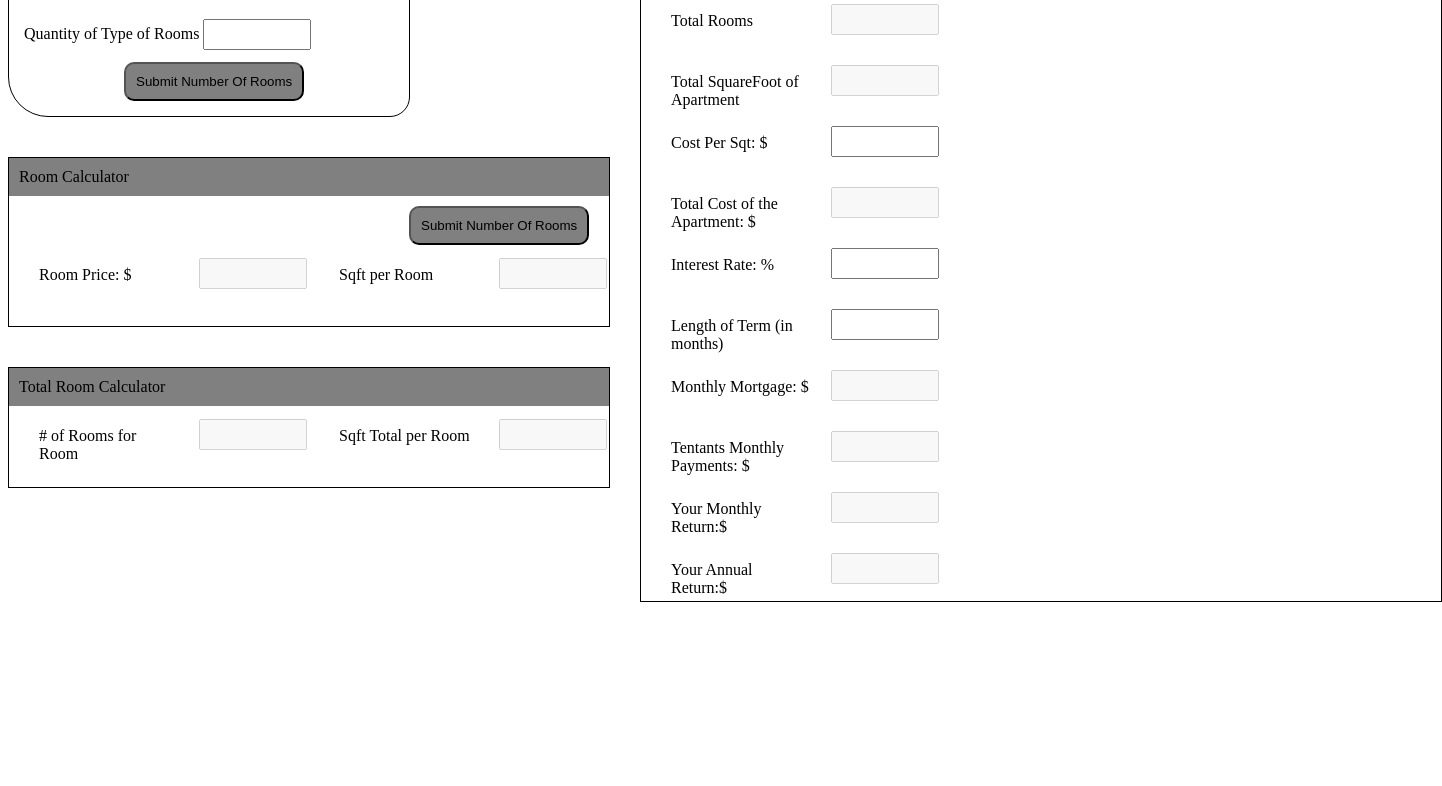
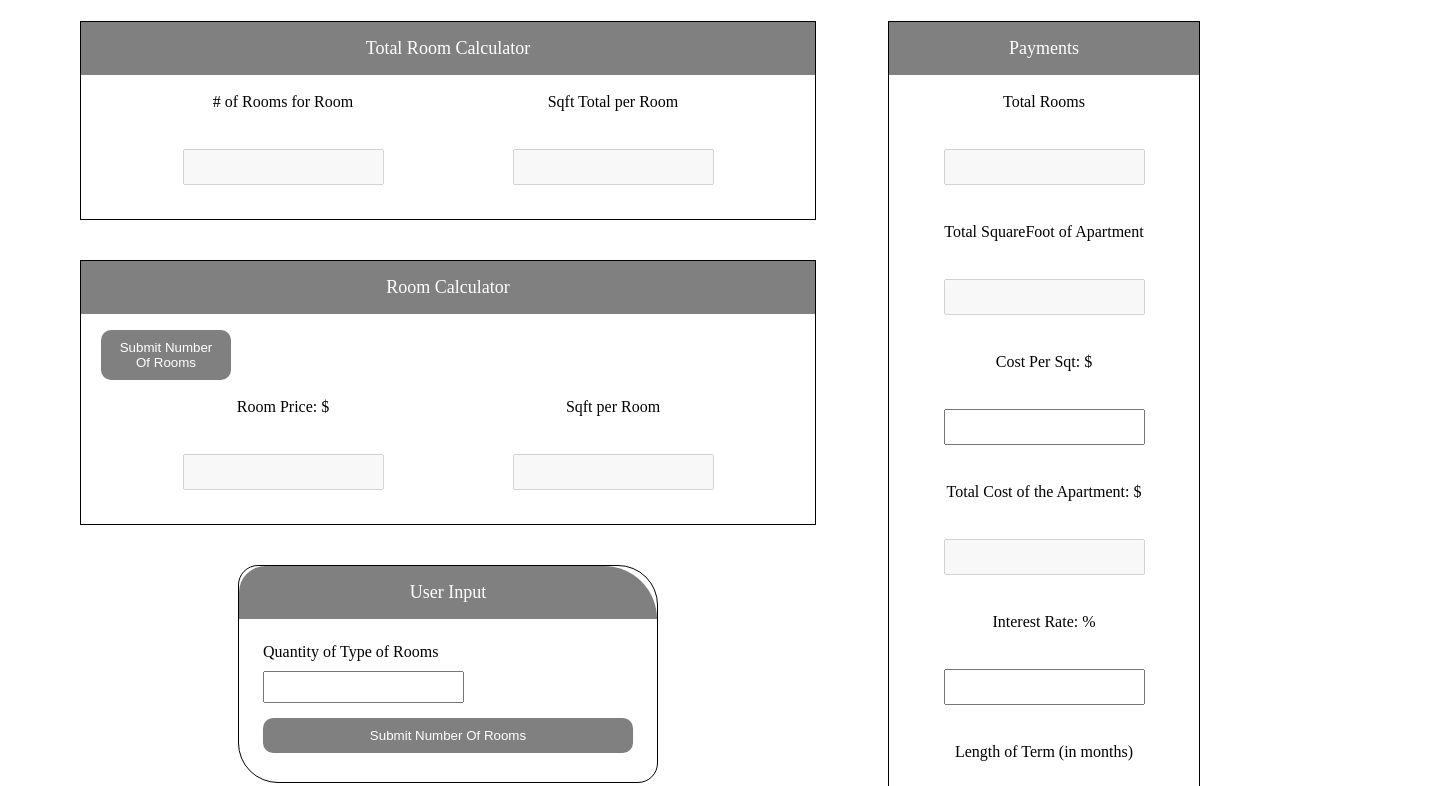
Before and after one commit to dmitc072/Apartment-Calculator, a plain HTML site: page index.html in a window 1280 px wide. Shown: the part 56-842 px from the top of the page, 1442 px wide, since content can reach past the window. Before the commit the page ends 800 px from the top, so only its background shows below. Drawn offline with Linux system fonts and the light colour scheme.

Commit message:
updated the styles

```diff
--- a/index.html
+++ b/index.html
@@ -1,46 +1,80 @@
 <!DOCTYPE html>
 <html lang="en">
   <head>
-    <meta charset="UTF-8">
-    <meta name="viewport" content="width=device-width, initial-scale=1.0">
+    <meta charset="UTF-8" />
+    <meta name="viewport" content="width=device-width, initial-scale=1.0" />
     <title>Document</title>
-    <link rel="stylesheet" href="style.css">
+    <link rel="stylesheet" href="style.css" />
   </head>
   <body>
+    <div class="titleProject">Apartment Calculator</div>
+    <div class="pageColumns">
       <div class="leftContainer">
         <div class="containerInput" id="containerInput">
           <div class="titleInput" id="titleInput">
             <p class="title">User Input</p>
           </div>
-            <form class="containerInput" id="containerInputForm" action="/action_page.php">
+          <form
+            class="containerInput"
+            id="containerInputForm"
+            action="/action_page.php"
+          >
             <label for="numberOfRoomType">Quantity of Type of Rooms</label>
-                <input type="number" id="numberOfRoomType" name="numberOfRoomType" value="">
-                <input type="button" class="button" id="submitnumberOfRoomType" name="submitnumberOfRoomType" value="Submit Number Of Rooms">
+            <input
+              type="number"
+              id="numberOfRoomType"
+              name="numberOfRoomType"
+              value=""
+            />
+            <input
+              type="button"
+              class="button"
+              id="submitnumberOfRoomType"
+              name="submitnumberOfRoomType"
+              value="Submit Number Of Rooms"
+            />
           </form>
         </div>
-        <div class="space">
-        </div>
+        <div class="space"></div>
 
         <div class="eachRoomInput" id="eachRoomInput">
           <div class="titleInput" id="titleInput">
             <p class="titleName">Room Calculator</p>
-                <input type="button" class="button" id="submitCalculation" name="submitCalculation" value="Submit Number Of Rooms">
+            <input
+              type="button"
+              class="button"
+              id="submitCalculation"
+              name="submitCalculation"
+              value="Submit Number Of Rooms"
+            />
           </div>
           <div class="container" id="container">
             <div class="eachRoomInputCell roomNumberColumn" id="roomPriceInfo">
-                    <p class="roomNumber selection" id="roomNumber">Room Price: $ </p>
-                    <input type="number" class="roomNumberPrice selection" id="" name="" value="" disabled>
+              <p class="roomNumber selection" id="roomNumber">Room Price: $</p>
+              <input
+                type="number"
+                class="roomNumberPrice selection"
+                id=""
+                name=""
+                value=""
+                disabled
+              />
             </div>
             <div class="eachRoomInputCell sqftNumberColumn" id="sqftInfo">
               <p class="sqftInfoTitle">Sqft per Room</p>
-                    <input type="number" class="sqftInput" id="" name="" value="" disabled>
+              <input
+                type="number"
+                class="sqftInput"
+                id=""
+                name=""
+                value=""
+                disabled
+              />
             </div>
           </div>
         </div>
 
-
-        <div class="space">
-        </div>
+        <div class="space"></div>
 
         <div class="eachRoomInput" id="eachRoomInput">
           <div class="titleInput" id="titleInput">
@@ -48,12 +82,28 @@
           </div>
           <div class="container" id="container">
             <div class="eachRoomInputCell roomNumberColumn" id="roomTotalInfo">
-                    <p class="roomNumber selection" id="roomNumber"># of Rooms for Room </p>
-                    <input type="number" class="roomNumberTotalInput selection" id="" name="" value="" disabled>
+              <p class="roomNumber selection" id="roomNumber">
+                # of Rooms for Room
+              </p>
+              <input
+                type="number"
+                class="roomNumberTotalInput selection"
+                id=""
+                name=""
+                value=""
+                disabled
+              />
             </div>
             <div class="eachRoomInputCell sqftNumberColumn" id="sqftTotalInfo">
               <p class="sqftInfoTitle">Sqft Total per Room</p>
-                    <input type="number" class="sqftTotalInput" id="" name="" value="" disabled>
+              <input
+                type="number"
+                class="sqftTotalInput"
+                id=""
+                name=""
+                value=""
+                disabled
+              />
             </div>
           </div>
         </div>
@@ -67,30 +117,105 @@
           <div class="container" id="container">
             <div class="overallCell" id="paymentInfo">
               <p class="rightContainer">Total Rooms</p>
-                    <input type="number" class="roomNumberTotalInput" id="roomNumberTotal" name="sqftTotalForRoom" value="", disabled>
+              <input
+                type="number"
+                class="roomNumberTotalInput"
+                id="roomNumberTotal"
+                name="sqftTotalForRoom"
+                value=""
+                ,
+                disabled
+              />
               <p class="rightContainer">Total SquareFoot of Apartment</p>
-                    <input type="number" class="rightContainer" id="totalForRoomCalc" name="sqftTotalForRoom" value="", disabled>
-                    <p class="rightContainer">Cost Per Sqt:  $</p>
-                    <input type="number" class="rightContainer" id="costPerSqt" name="" value="">
-                    <p class="rightContainer">Total Cost of the Apartment:  $</p>
-                    <input type="number" class="rightContainer" id="totalCostOfTheApartment" name="totalCostOfTheApartment" value="", disabled>
+              <input
+                type="number"
+                class="rightContainer"
+                id="totalForRoomCalc"
+                name="sqftTotalForRoom"
+                value=""
+                ,
+                disabled
+              />
+              <p class="rightContainer">Cost Per Sqt: $</p>
+              <input
+                type="number"
+                class="rightContainer"
+                id="costPerSqt"
+                name=""
+                value=""
+              />
+              <p class="rightContainer">Total Cost of the Apartment: $</p>
+              <input
+                type="number"
+                class="rightContainer"
+                id="totalCostOfTheApartment"
+                name="totalCostOfTheApartment"
+                value=""
+                ,
+                disabled
+              />
               <p class="rightContainer">Interest Rate: %</p>
-                    <input type="number" class="rightContainer" id="interestRate" name="interestRate" value="">
+              <input
+                type="number"
+                class="rightContainer"
+                id="interestRate"
+                name="interestRate"
+                value=""
+              />
               <p class="rightContainer">Length of Term (in months)</p>
-                    <input type="number" class="rightContainer" id="term" name="term" value="">
-                    <p class="rightContainer">Monthly Mortgage:  $</p>
-                    <input type="number" class="rightContainer" id="monthlyMortgage" name="monthlyMortgage" value="", disabled>
+              <input
+                type="number"
+                class="rightContainer"
+                id="term"
+                name="term"
+                value=""
+              />
+              <p class="rightContainer">Monthly Mortgage: $</p>
+              <input
+                type="number"
+                class="rightContainer"
+                id="monthlyMortgage"
+                name="monthlyMortgage"
+                value=""
+                ,
+                disabled
+              />
               <p class="rightContainer">Tentants Monthly Payments: $</p>
-                    <input type="number" class="rightContainer" id="tentantsPayment" name="tentantsPayment" value="", disabled>
+              <input
+                type="number"
+                class="rightContainer"
+                id="tentantsPayment"
+                name="tentantsPayment"
+                value=""
+                ,
+                disabled
+              />
               <p class="rightContainer">Your Monthly Return:$</p>
-                    <input type="number" class="rightContainer" id="monthlyReturn" name="monthlyReturn" value="", disabled>
+              <input
+                type="number"
+                class="rightContainer"
+                id="monthlyReturn"
+                name="monthlyReturn"
+                value=""
+                ,
+                disabled
+              />
               <p class="rightContainer">Your Annual Return:$</p>
-                    <input type="number" class="rightContainer" id="annualReturn" name="annualReturn" value="", disabled>
+              <input
+                type="number"
+                class="rightContainer"
+                id="annualReturn"
+                name="annualReturn"
+                value=""
+                ,
+                disabled
+              />
             </div>
           </div>
         </div>
       </div>
     </div>
+
     <script src="apartment.js"></script>
     <script src="calculation.js"></script>
     <script src="totalInvestment.js"></script>
--- a/style.css
+++ b/style.css
@@ -1,115 +1,257 @@
-.leftContainer{
-    float:left;
-    width: 50%;
-    height:auto
+/* ========== Base / Mobile-first ========== */
+*,
+*::before,
+*::after {
+  box-sizing: border-box;
 }
 
-.rightContainer{
-    float:right;
-    width: 50%;
-}
-#containerInput {
-    width:400px;
-    height:auto;
-    background-color: white;
-    border: 1px solid black;
-    border-radius: 20px 40px ;
-    position:relative;
-    margin-right: 0px;
+:root {
+  --space: clamp(8px, 1.8vw, 16px);
+  --space-lg: clamp(12px, 2.4vw, 24px);
 }
 
-.title{
-    padding: 10px;
-    background-color: grey;
-    margin:0px;
-    border-radius: 60px 120px 0px 0px;
+html {
+  font-size: 16px;
+}
+body {
+  margin: 0;
+}
+
+/* ===== Unified title text style (keep titles the same) ===== */
+.title,
+.titleProject,
+.titleName {
+  background-color: grey;
+  color: #fff;
+  padding: var(--space);
+  margin: 0;
+  text-align: center;
+  font-size: clamp(1rem, 2.4vw, 1.125rem);
+}
+
+/* Preserve each title's unique shape */
+.title {
+  border-radius: 60px 120px 0 0;
+}
+.titleProject {
+  border-radius: 0;
+}
+.titleName {
+  border-radius: var(--radius);
+}
+
+/* ===== Columns wrapper ===== */
+.pageColumns {
+  display: flex;
+  flex-wrap: wrap;
+  justify-content: center;
+  align-items: flex-start;
+  gap: var(--space-lg);
+  padding: 0 var(--space);
+  max-width: 1200px;
+  margin: 0 auto;
+}
+
+/* Left column (content) */
+.leftContainer {
+  flex: 1 1 600px; /* grows on wide, full width on mobile */
+  max-width: 800px; /* optional cap */
+  padding: var(--space-lg);
+  display: flex;
+  flex-direction: column-reverse;
+  align-items: center;
+}
+
+/* Right column (sidebar) — narrower by default */
+.rightContainer {
+  flex: 0 1 360px;
+  max-width: 420px;
+  width: 100%;
+  padding: var(--space-lg);
+  display: flex;
+  flex-direction: column;
+  gap: var(--space);
+}
+
+/* Inputs in each column */
+.leftContainer input,
+.rightContainer input {
+  padding: 10px;
+  margin: 5px 0;
+  width: 100%;
+}
+
+/* ===== Cards / blocks ===== */
+#containerInput {
+  width: min(100%, 420px); /* fluid on mobile, capped on desktop */
+  background-color: #fff;
+  border: 1px solid #000;
+  border-radius: 20px 40px;
+  position: relative;
+  margin-right: 0;
 }
 
 #containerInputForm {
-    padding: 15px;
+  padding: var(--space-lg);
 }
 
-.eachRoomInput{
-    width: 600px;
-    height:auto;
-    padding-bottom: 20px;
-    background-color: white;
-    border: 1px solid black;
-    position: relative; /* having a absolute, it worked if nothing else was below it */
+.eachRoomInput {
+  width: 100%;
+  padding-bottom: var(--space-lg);
+  background-color: #fff;
+  border: 1px solid #000;
+  position: relative;
+  border-radius: var(--radius);
 }
 
-.titleName{
-    padding: 10px;
-    background-color: grey;
-    margin:0px;
+.button {
+  padding: 10px 14px;
+  background-color: grey;
+  color: #fff;
+  margin: 0;
+  border-radius: 10px;
+  border: none;
+  cursor: pointer;
 }
 
-.button{
-    padding: 10px;
-    background-color: grey;
-    margin:0px;
-    border-radius: 10px;
+#submitCalculation {
+  position: relative;
+  margin: var(--space) 0 0;
+  width: 130px; /* make it about 40px wide */
+  min-width: 130px;
+  text-wrap: auto;
+  margin-left: 20px;
 }
 
-#submitCalculation{
-    position:relative;
-    margin-left: 400px;
-    margin-top: 10px;
+/* Spacer */
+.space {
+  width: 100%;
+  max-width: 400px;
+  height: 40px;
+  position: relative;
 }
 
-.space{
-    width:400px;
-    height:40px;
-    position: relative;
-}
+/* Info sections */
 #roomTotalInfo,
 #sqftTotalInfo,
 #sqftInfo,
 #roomPriceInfo,
-#paymentInfo{
-    display:flex;
-    flex-wrap: wrap;
+#paymentInfo {
+  display: flex;
+  flex-wrap: wrap;
+  padding: 0px 20px;
 }
+
+/* Cells */
 .eachRoomInputCell,
-.overallCell{
-    padding-left: 30px;
-    position: relative;
-    margin:0;
-    width:300px;
-    display:block;
-
+.overallCell {
+  position: relative;
+  margin: 0;
+  width: clamp(240px, 48%, 320px); /* 2-up on mobile/tablet, nice wrap */
+  display: flex;
+  align-items: center;
+  gap: 10px;
+  justify-content: center;
 }
 
 .eachRoomInputCell p,
-.overallCell p{
-   margin-right: 20px;
+.overallCell p {
+  margin: 0;
 }
 
+/* Inline label + input defaults */
 input[type="number"],
-.container p{
-    width:100px;
-    height:25px;
-    margin-top: 12.5px;
-    margin-bottom: 12.5px;
-
+.container p {
+  width: auto; /* let them shrink on mobile */
+  height: 32px;
+  margin: 10px 0;
 }
 
-.container p{
-   height:20px;
-   padding: 8px 0px;
-   width:140px;
-}
-#submitnumberOfRoomType{
-    margin-left:100px;
+/* paragraph labels inside input rows */
+.container p {
+  height: auto;
+  padding: 8px 0;
+  width: auto;
+  flex: 0 0 auto;
 }
 
-.container{
-    display:inline-flex;
-    width: 100%; /* Ensure the container takes the full width of its parent */
-
+/* Submit for number of rooms */
+#submitnumberOfRoomType {
+  margin-left: 0;
 }
 
-.payments{
-    width:800px;
-    border: 1px solid black;
+/* Row container for label + input */
+.container {
+  display: inline-flex;
+  width: 100%;
+  justify-content: center;
+  align-items: center;
+  gap: 10px;
+  flex-wrap: wrap; /* wrap on small screens */
 }
+
+.container input {
+  height: 36px;
+  padding: 8px 10px;
+}
+
+/* Payments card */
+.payments {
+  width: 100%;
+  border: 1px solid #000;
+  border-radius: var(--radius);
+}
+
+/* ========== Responsive tweaks ========== */
+
+/* Phones: stack full width, bigger tap targets, center things */
+@media (max-width: 700px) {
+  .leftContainer,
+  .rightContainer {
+    flex: 1 1 100%;
+    max-width: 100%;
+    padding: var(--space);
+  }
+
+  #containerInput {
+    width: 100%;
+  }
+
+  #submitCalculation {
+    margin: var(--space) auto 0;
+    display: block;
+  }
+
+  .eachRoomInputCell,
+  .overallCell {
+    width: 100%;
+    justify-content: space-between; /* label left, input right */
+  }
+
+  .container {
+    justify-content: space-between;
+  }
+
+  .container p {
+    flex: 1 1 auto;
+  }
+
+  .container input {
+    flex: 1 1 160px; /* inputs grow but don’t overflow */
+    min-width: 0;
+  }
+}
+
+/* Very small phones */
+@media (max-width: 380px) {
+  .eachRoomInputCell,
+  .overallCell,
+  .container {
+    flex-direction: column;
+    align-items: stretch;
+  }
+  .container p,
+  .container input {
+    width: 100%;
+  }
+}
```
Lines whose indentation alone changed are shown as unchanged.
